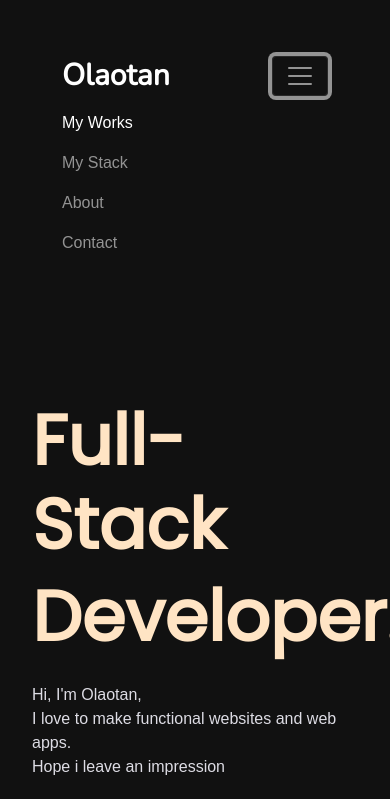
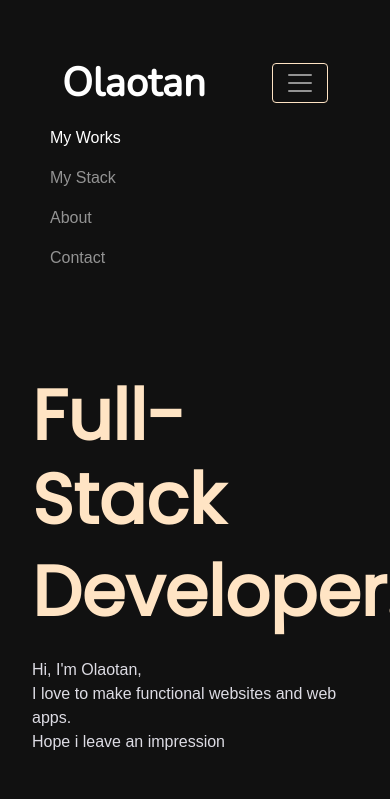
Before and after one commit to jaysville/myportfolio, a plain HTML site: page index.html in a window 390 px wide. Both pictures are taken after a click on the button "Toggle navigation". Shown: the top 799 px of the page. Drawn offline with nearby package versions, Linux system fonts and the light colour scheme; a web font is replaced by a local one.

Commit message:
All done, your picture left

```diff
--- a/app.css
+++ b/app.css
@@ -13,10 +13,27 @@ html {
     color: bisque;
 }
 
+.hamburger {
+    color: aliceblue;
+    transition: 200ms ease-in-out;
+}
+
+.hamburger:active,
+.hamburger:focus {
+    color: bisque;
+    box-shadow: none;
+    border: 1px solid bisque;
+}
+
+.styleit {
+    background-color: none;
+    color: bisque;
+}
+
 #landing,
 #about {
     padding: 20px;
-    margin: 100px 0px;
+    margin: 60px 0px;
 
 }
 
@@ -44,10 +61,10 @@ html {
 
 .olaotan {
     color: bisque;
-    font-size: 30px;
+    font-size: 40px;
     font-family: 'nunito', sans-serif;
     font-weight: bold;
-    margin-right: 50px;
+
 }
 
 
@@ -75,11 +92,7 @@ html {
     width: inherit;
 }
 
-/*
-#about {
-    padding: 30px;
-    margin: 50px 0px;
-} */
+
 
 
 #goals {
--- a/index.html
+++ b/index.html
@@ -15,14 +15,14 @@
 
 </head>
 
-<body id="body" class="d-flex flex-column vh-100">
+<body id="body" class=" d-flex flex-column vh-100">
   <header id="header">
 
     <nav id="myNav" class="navbar navbar-expand-lg navbar-dark bg-none mt-5">
       <div class="container-fluid">
-        <a class="navbar-brand olaotan mt-auto" href="#">Olaotan</a>
-        <div class="ms-auto">
-          <button class="navbar-toggler " type="button" data-bs-toggle="collapse" data-bs-target="#navbarNav" aria-controls="navbarNav" aria-expanded="false" aria-label="Toggle navigation">
+        <a class="navbar-brand olaotan" href="#">Olaotan</a>
+
+        <button class="navbar-toggler hamburger" type="button" data-bs-toggle="collapse" data-bs-target="#navbarNav" aria-controls="navbarNav" aria-expanded="false" aria-label="Toggle navigation">
           <span class="navbar-toggler-icon"></span>
         </button>
       </div>
@@ -30,7 +30,7 @@
       </button>
 
 
-        <div class="collapse navbar-collapse mt-auto" id="navbarNav">
+      <div class="collapse navbar-collapse " id="navbarNav">
         <div class="navbar-nav">
           <li class="nav-item">
             <a class="nav-link active" aria-current="page" href="#projects">My Works</a>
@@ -56,7 +56,7 @@
 
 
 
-    <section id="landing" class=" container mb-5">
+    <section id="landing" class=" mb-5">
       <div class="row">
         <div class="col-md-6">
 
@@ -173,7 +173,10 @@
 
     </section>
 
+    <div class=" mb-3">
+      <section id="projects">
 
+        <h3 class="sectionHeading text-center">My Projects</h3>
         <div class=" mb-3">
           <div class="row bg-dark text-light py-2 border-1 border-light">
             <div class="col-lg-5">
@@ -210,7 +213,7 @@
 
 
 
-    <div class=" mb-3">
+
         <div class="row bg-dark text-light py-2 border-1 border-light">
           <div class="col-lg-5">
 
@@ -366,11 +369,10 @@
 
           </div>
 
-
-
-    </section>
         </div>
       </div>
+    </section>
+
 
     <hr>
     <footer class="myFooter d-flex justify-content-center">
```
Lines whose indentation alone changed are shown as unchanged.
